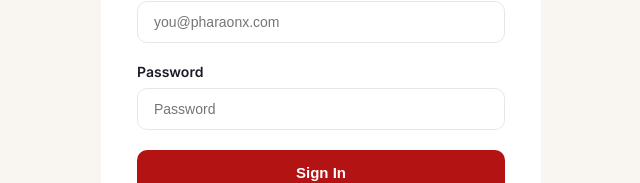
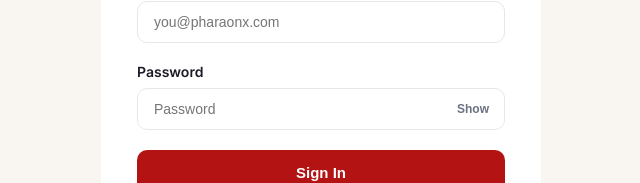
Before and after one commit to NourHamdi24/PHx-Drive, a React (Vite) app: page / in a window 1280 px wide. Shown: the part 415-598 px from the top of the page, without its empty margins (319-959 px from the left). Built offline with nearby package versions, Linux system fonts and the light colour scheme.

Commit message:
show password

```diff
--- a/src/ui/Login/Login.jsx
+++ b/src/ui/Login/Login.jsx
@@ -6,6 +6,7 @@ const Login = ({ onLoginSuccess }) => {
   const [password, setPassword] = useState("");
   const [error, setError] = useState("");
   const [loading, setLoading] = useState(false);
+  const [showPassword, setShowPassword] = useState(false);
 
   const handleLogin = async (e) => {
     e.preventDefault();
@@ -61,15 +62,27 @@ const Login = ({ onLoginSuccess }) => {
             </div>
             <div className={styles.inputGroup}>
               <label htmlFor="password">Password</label>
+              <div className={styles.passwordInputWrapper}>
                 <input
                   id="password"
-                type="password"
+                  type={showPassword ? "text" : "password"}
                   placeholder="Password"
                   value={password}
                   onChange={(e) => setPassword(e.target.value)}
                   onKeyDown={(e) => e.key === "Enter" && handleLogin(e)}
                   disabled={loading}
                 />
+                <button
+                  type="button"
+                  className={styles.togglePasswordBtn}
+                  onClick={() => setShowPassword((prev) => !prev)}
+                  disabled={loading}
+                  aria-label={showPassword ? "Hide password" : "Show password"}
+                  tabIndex={-1}
+                >
+                  {showPassword ? "Hide" : "Show"}
+                </button>
+              </div>
             </div>
             {error && <p className={styles.error}>{error}</p>}
             <button
--- a/src/ui/Login/Login.module.css
+++ b/src/ui/Login/Login.module.css
@@ -108,6 +108,33 @@
   border-color: var(--accent);
 }
 
+.passwordInputWrapper {
+  position: relative;
+  display: flex;
+  align-items: center;
+}
+
+.passwordInputWrapper input {
+  width: 100%;
+  padding-right: 56px;
+}
+
+.togglePasswordBtn {
+  position: absolute;
+  right: 6px;
+  background: none;
+  border: none;
+  cursor: pointer;
+  font-size: 12px;
+  font-weight: 600;
+  color: var(--text-muted);
+  padding: 6px 10px;
+}
+
+.togglePasswordBtn:hover {
+  color: var(--accent);
+}
+
 .loginBtn {
   width: 100%;
   background-color: var(--accent);
```
Lines whose indentation alone changed are shown as unchanged.
